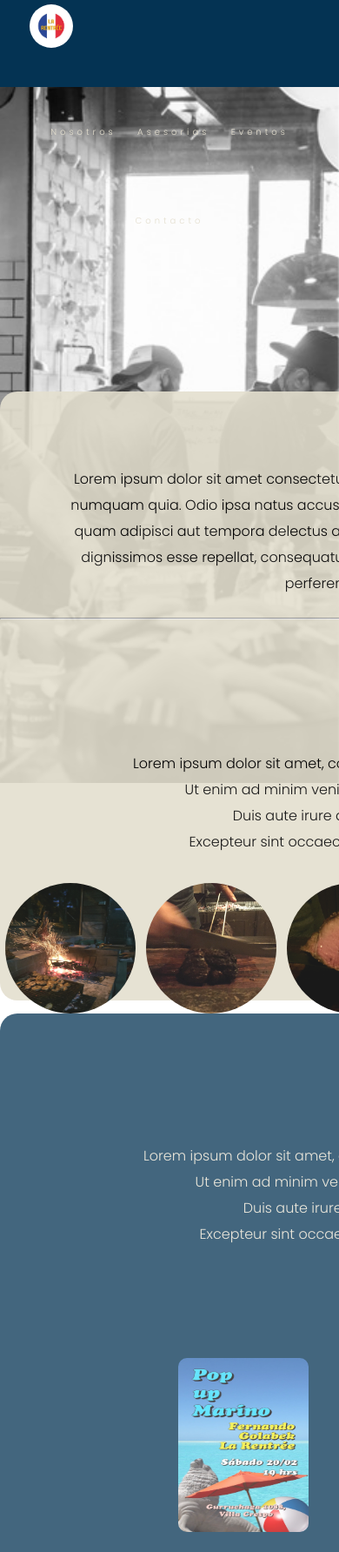
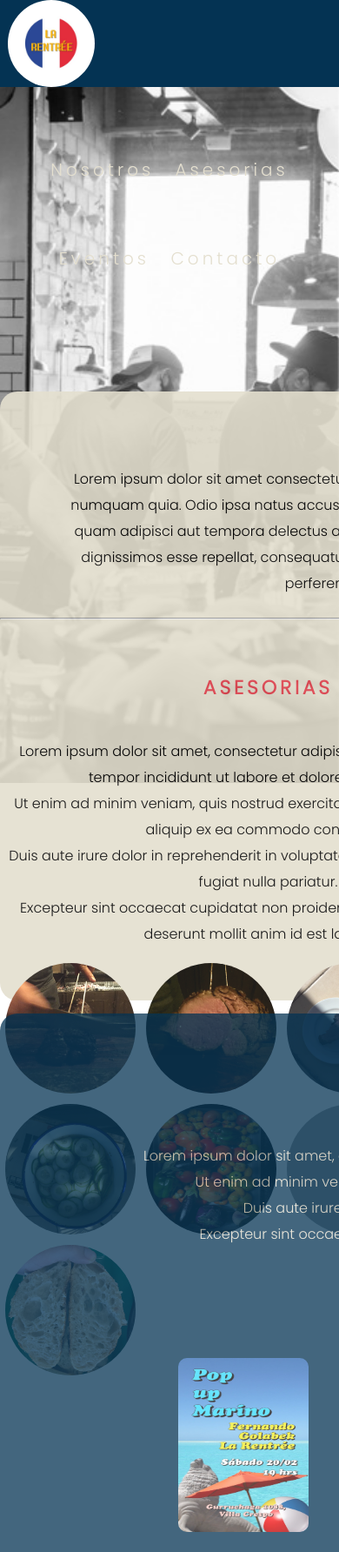
Before and after one commit to JotaMorales/desafio, a website: page index.html in a window 390 px wide. Shown: the top 1784 px of the page at 87% size. Drawn offline with Linux system fonts and the light colour scheme; grey boxes are pictures that could not be loaded.

Commit message:
nueva correccion

```diff
--- a/index.html
+++ b/index.html
@@ -55,14 +55,14 @@
                                     </p>
                                 </div>
                                 <div class="imagenReel">
-                                    <img class="imgReel grid" src="./imgeventos/asesoriados.jpg" alt="fuego">
-                                    <img class="imgReel grid" src="./imgeventos/asesoriacuartro.jpg" alt="corte cuchillo">
-                                    <img class="imgReel grid" src="./imgeventos/asesoriauno.jpg" alt="punto de la carne">
-                                    <img class="imgReel grid" src="./imgeventos/asesoriascinco.jpg" alt="pastron">
-                                    <img class="imgReel grid" src="./imgeventos/asesoriasseis.jpg" alt="pickles de pepino">
-                                    <img class="imgReel grid" src="./imgeventos/asesoriassiete.jpg" alt="tomates de estacion">
-                                    <img class="imgReel grid" src="./imgeventos/asesoriatres.jpg" alt="hogazas de pan">
-                                    <img class="imgReel grid" src="./imgeventos/asesoriasocho.jpg" alt="interior del pan">
+                                    <img class="imgReel grid1" src="./imgeventos/asesoriados.jpg" alt="fuego">
+                                    <img class="imgReel grid2" src="./imgeventos/asesoriacuartro.jpg" alt="corte cuchillo">
+                                    <img class="imgReel grid3" src="./imgeventos/asesoriauno.jpg" alt="punto de la carne">
+                                    <img class="imgReel grid4" src="./imgeventos/asesoriascinco.jpg" alt="pastron">
+                                    <img class="imgReel grid5" src="./imgeventos/asesoriasseis.jpg" alt="pickles de pepino">
+                                    <img class="imgReel grid6" src="./imgeventos/asesoriassiete.jpg" alt="tomates de estacion">
+                                    <img class="imgReel grid7" src="./imgeventos/asesoriatres.jpg" alt="hogazas de pan">
+                                    <img class="imgReel grid8" src="./imgeventos/asesoriasocho.jpg" alt="interior del pan">
                                 </div>
                             </div>
                         </aside>
--- a/style.css
+++ b/style.css
@@ -688,57 +688,19 @@ legend {
 /*medias querys*/
 
 @media (max-width: 480px) {
-    .menuNav {
-        width: 1170px;
-        margin: 0 auto;
+    .imagenReel {
+        display: flex;
+        margin: 0px;
+        flex-wrap: wrap;
+        justify-content: flex-start;
     }
-    header {
-        height: 100px;
-        background: #043353;
-        width: 100%;
-        z-index: 12;
-        position: fixed;
-        display: flex;
-        flex-wrap: nowrap;
+    .imgReel {
+        border-radius: 50%;
+        overflow: hidden;
+        margin: 6px;
     }
-    .logo {
-        width: 30%;
-        float: left;
-        line-height: 100px;
-    }
-    .logo a {
-        text-decoration: none;
-        font-size: 15px;
-        color: #e4dfcd;
-        margin-top: 30px;
-        width: 100px;
-        height: 39px;
-        text-indent: -9999px;
-    }
-    .logo img {
-        overflow: hidden;
-        border-radius: 50%;
-        height: 50px;
-        width: 50px;
-    }
-    nav {
-        float: right;
-        line-height: 100px;
-    }
-    nav a {
-        text-decoration: none;
-        letter-spacing: 4px;
-        font-size: 10px;
-        margin: 0 10px;
-        color: #e4dfcf;
-    }
-    nav a:hover {
-        text-decoration: none;
-        background: #e44652;
-        padding: 10px;
-        border-radius: 50px;
-        transition: all 0.3s ease-out 0s;
-        cursor: pointer;
+    .grid1 {
+        display: none;
     }
 }
 
```
